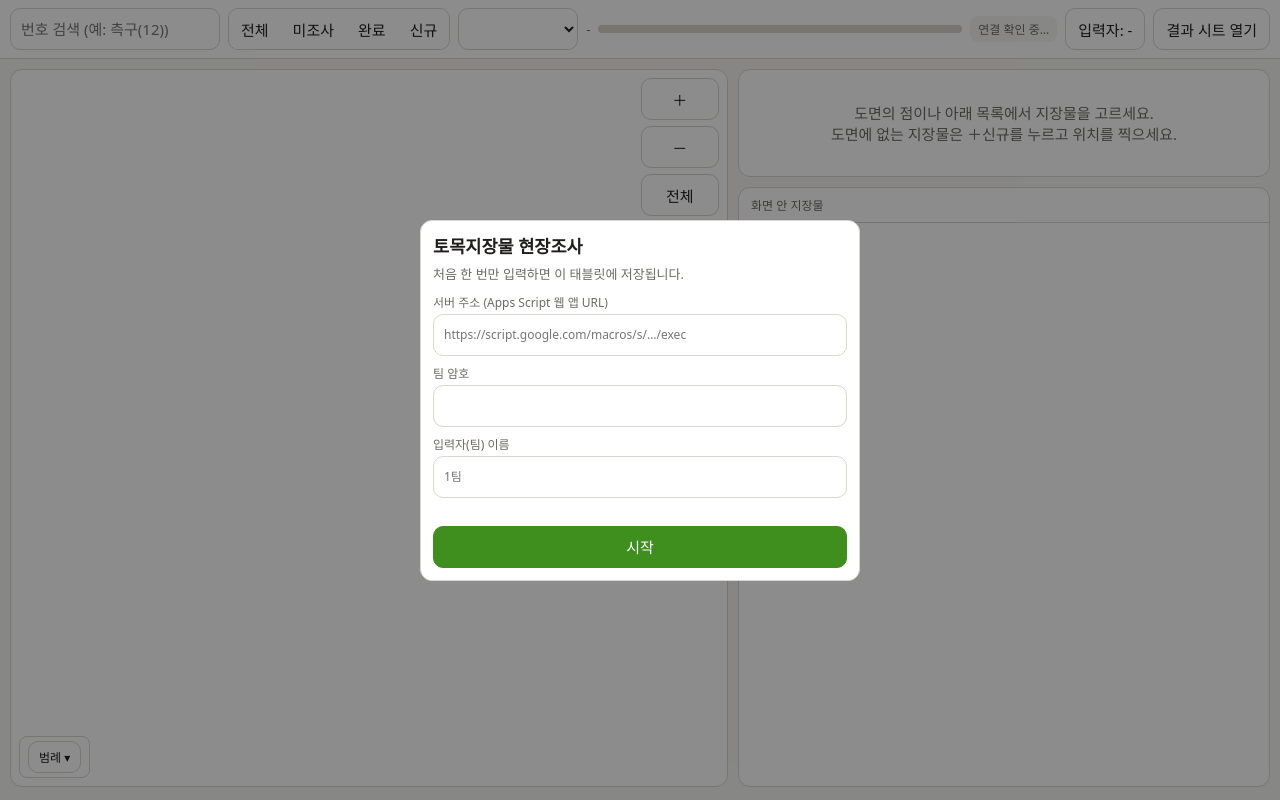
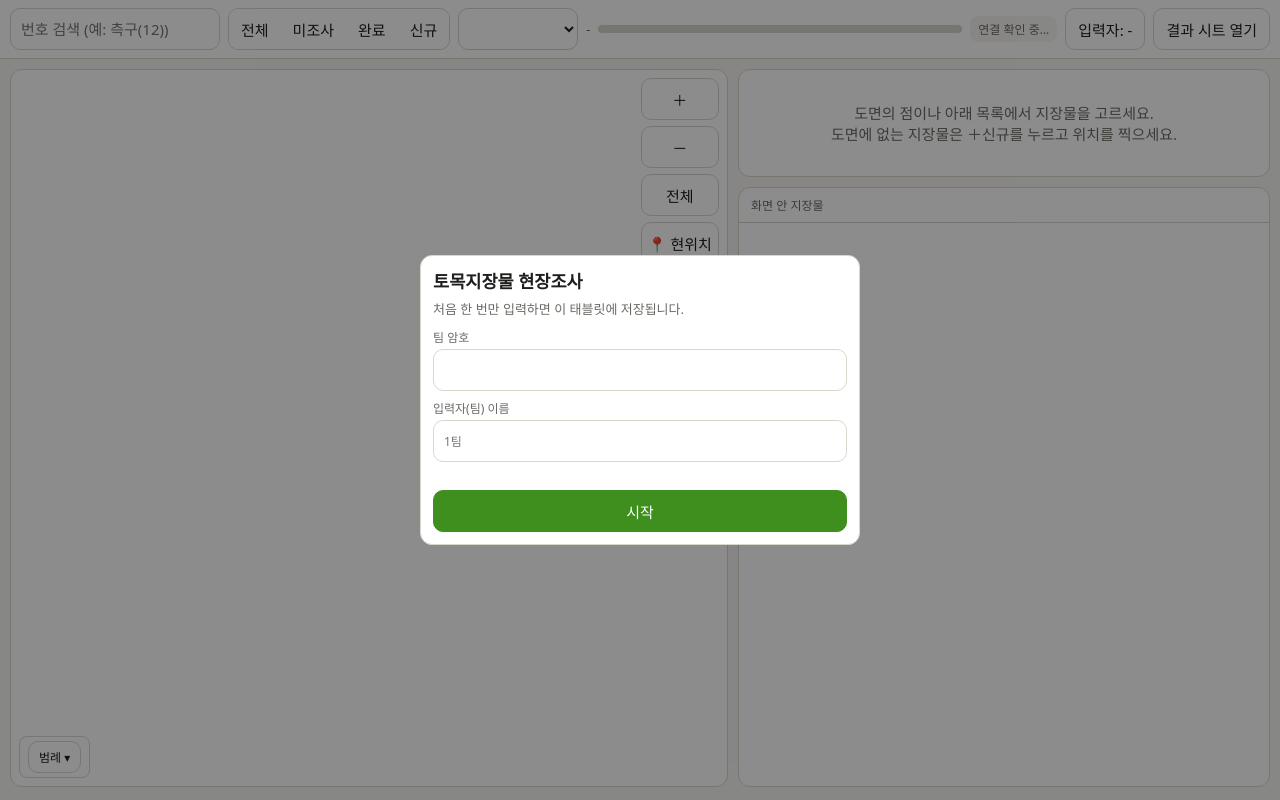
Before and after one commit to enqjd0410-commits/field-survey, a plain HTML site: page index.html in a window 1280 px wide. Drawn offline with Linux system fonts and the light colour scheme.

Commit message:
Add files via upload

```diff
--- a/index.html
+++ b/index.html
@@ -116,7 +116,7 @@ label.f input,label.f select{margin-top:3px}
 <input type="file" id="fileIn" accept="image/*" multiple style="display:none">
 <script>
 /* 서버 주소를 여기에 넣어 두면 팀원은 암호와 이름만 입력하면 됩니다 (비워 두면 첫 화면에서 입력) */
-const DEFAULT_API_URL = "";
+const DEFAULT_API_URL = "https://script.google.com/macros/s/AKfycbxL84gdvPJD7JC0KUqCDlM_dkgepV1tup3U99Uofb6H0PiwEW4Br3h1Gulq0pWwUxbWig/exec";
 const CFG = { url: "", key: "" };
 try{ CFG.url=localStorage.getItem("fs3_url")||DEFAULT_API_URL; CFG.key=localStorage.getItem("fs3_key")||""; }catch(e){ CFG.url=DEFAULT_API_URL; }
 async function apiRun(fn,...args){
```
